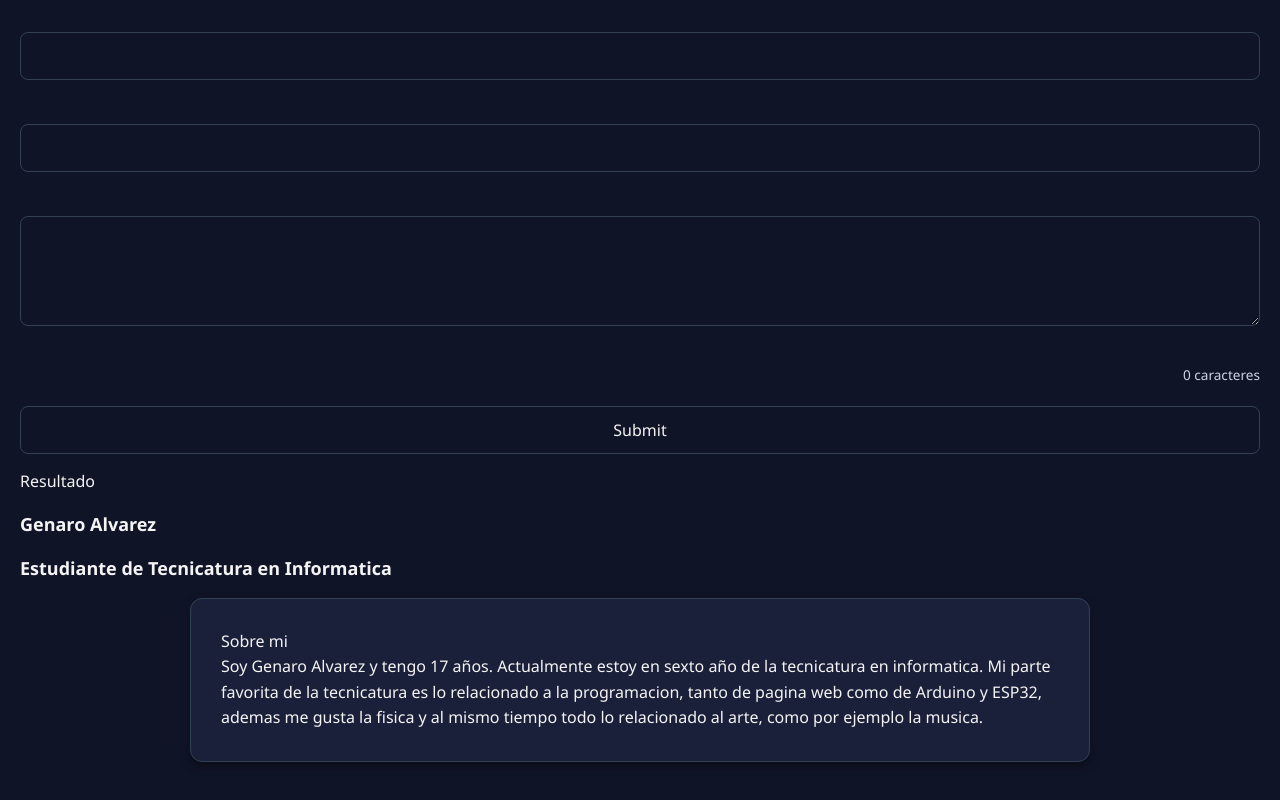
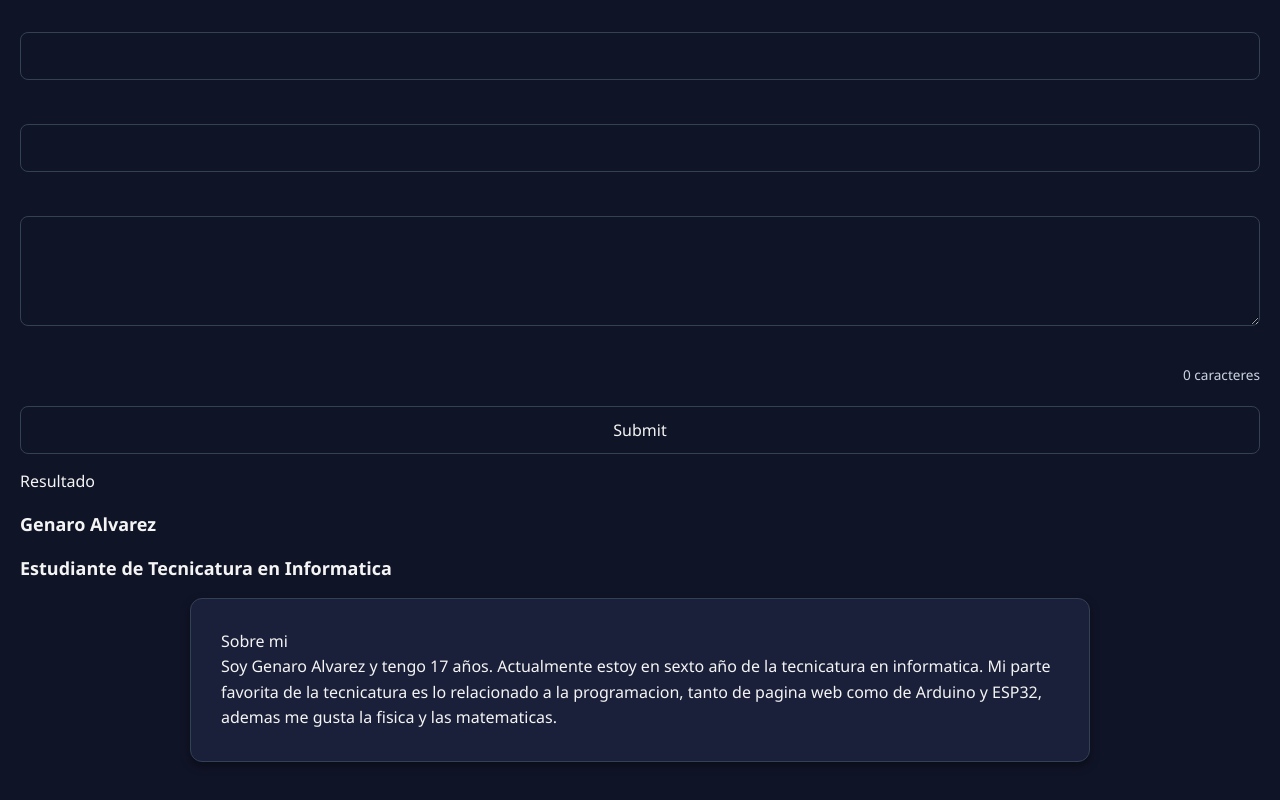
Before and after one commit to galvarez-web/Portfiolio-GenaroAlvarez, a plain HTML site: page index.html in a window 1280 px wide. Shown: the part 649-1449 px from the top of the page. Drawn offline with Linux system fonts and the light colour scheme.

Commit message:
Revise personal details and clean up HTML structure
Updated personal information and fixed minor formatting issues.

```diff
--- a/index.html
+++ b/index.html
@@ -33,7 +33,7 @@
     <section>Sobre mi
         <p>Soy Genaro Alvarez y tengo 17 años. Actualmente estoy en sexto año de la tecnicatura en informatica. Mi parte
             favorita de la tecnicatura es lo relacionado a la programacion, tanto de pagina web como de Arduino y ESP32,
-            ademas me gusta la fisica y al mismo tiempo todo lo relacionado al arte, como por ejemplo la musica.</p>
+            ademas me gusta la fisica y las matematicas.</p>
     </section>
     </form>
 
```
